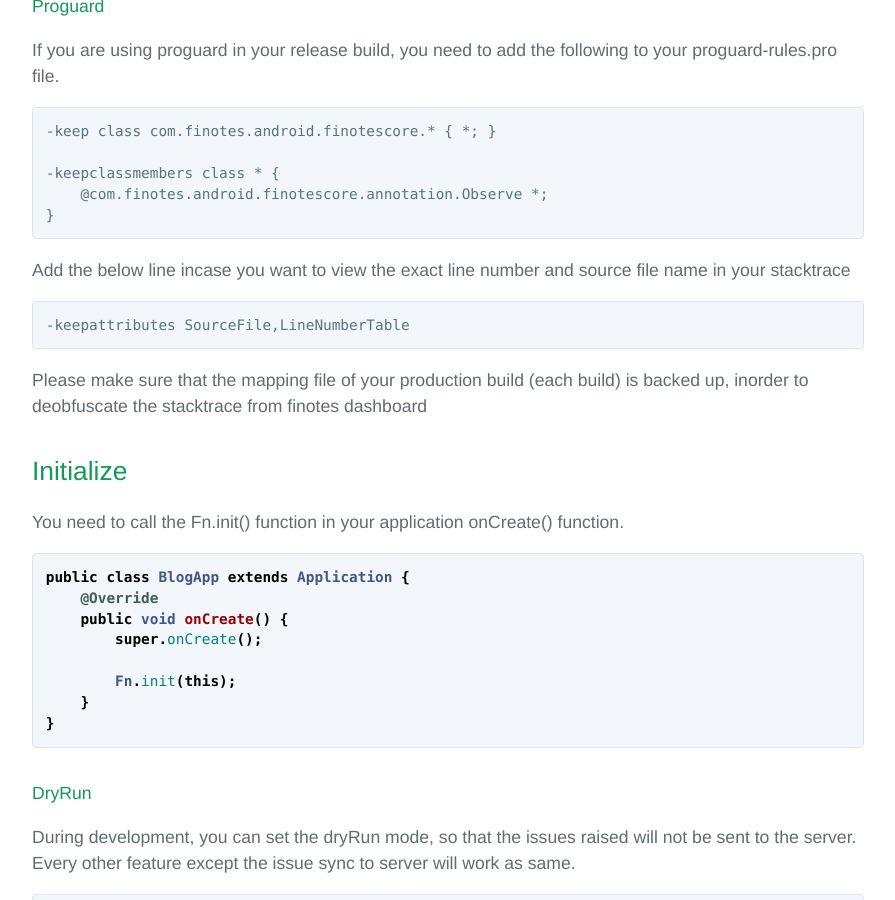
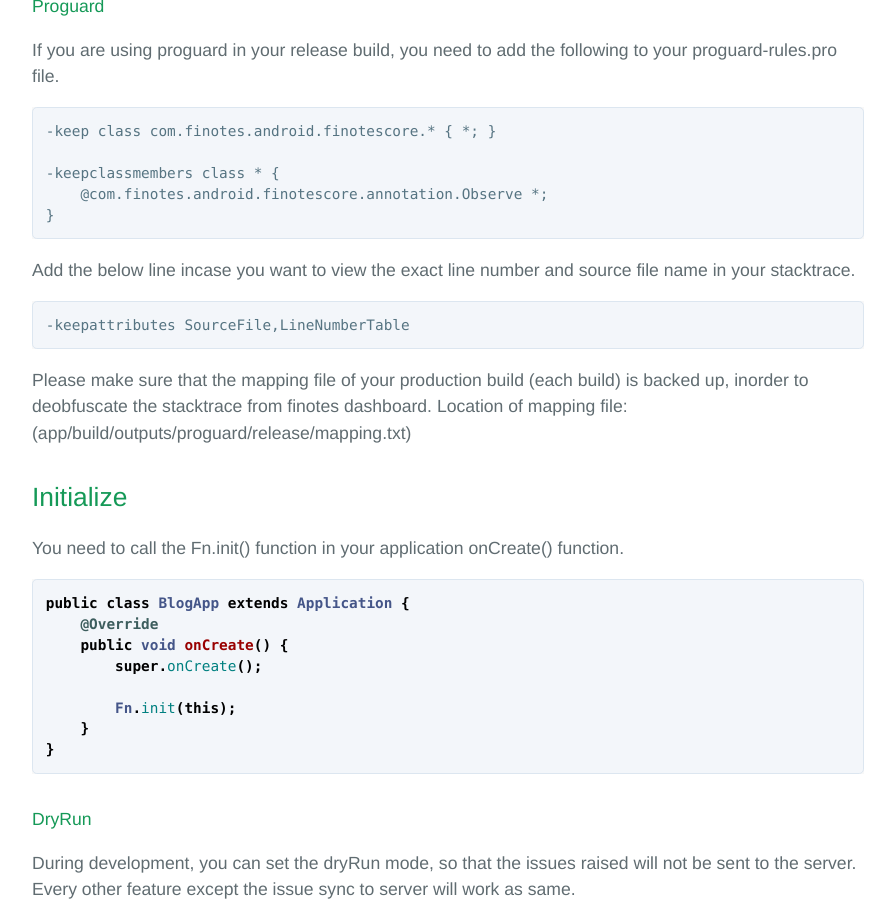
Before and after one commit to finotes/finotes.github.io, a Jekyll site: the page built from _posts/2018-02-02-java-docs.md, in a window 1280 px wide and 900 px high, scrolled down 1122 px. Shown: the whole window, without its empty margins (192-1087 px from the left). Built offline with Jekyll 4.4.1, drawn with Linux system fonts in a browser that asks for light colours; some web fonts are replaced; some of the changed text lies outside the part shown.

Commit message:
Update 2018-02-02-java-docs.md

````diff
--- a/_posts/2018-02-02-java-docs.md
+++ b/_posts/2018-02-02-java-docs.md
@@ -49,11 +49,12 @@ If you are using proguard in your release build, you need to add the following t
     @com.finotes.android.finotescore.annotation.Observe *;
 }
 ```
-Add the below line incase you want to view the exact line number and source file name in your stacktrace
+Add the below line incase you want to view the exact line number and source file name in your stacktrace.
 ```
 -keepattributes SourceFile,LineNumberTable
 ```
-Please make sure that the mapping file of your production build (each build) is backed up, inorder to deobfuscate the stacktrace from finotes dashboard
+Please make sure that the mapping file of your production build (each build) is backed up, inorder to deobfuscate the stacktrace from finotes dashboard.
+Location of mapping file: (<project-folder>app/build/outputs/proguard/release/mapping.txt)
 
 ## Initialize
 You need to call the Fn.init() function in your application onCreate() function.
@@ -159,7 +160,8 @@ public class BlogApp extends Application {
     }
 }
 ```
-Please make sure that the mapping file of your production build (each build) is backed up, inorder to deobfuscate the stacktrace from finotes dashboard
+Please make sure that the mapping file of your production build (each build) is backed up, inorder to deobfuscate the stacktrace from finotes dashboard.
+Location of mapping file: (<project-folder>app/build/outputs/proguard/release/mapping.txt)
 
 ### Activity trail
 
````
